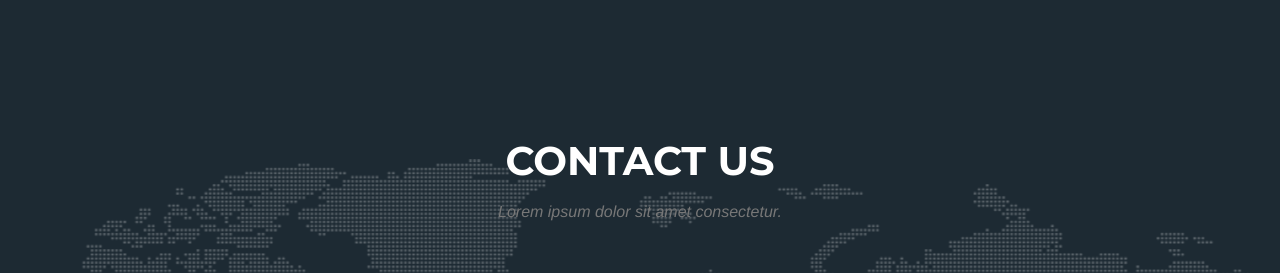
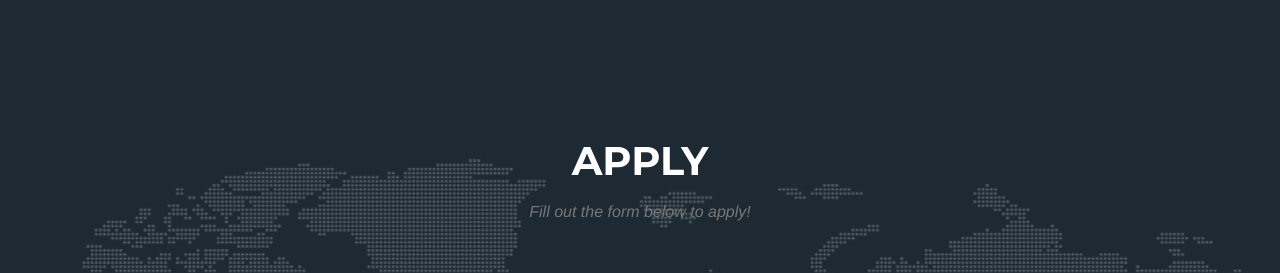
Before and after one commit to FIRSTPenPals/FIRSTPenPals.github.io, a website: page index.html in a window 1280 px wide. Shown: the part 1900-2173 px from the top of the page. Drawn offline with nearby package versions, Linux system fonts and the light colour scheme; a web font is replaced by a local one.

Commit message:
Update index.html

```diff
--- a/index.html
+++ b/index.html
@@ -144,8 +144,8 @@
         <div class="container">
             <div class="row">
                 <div class="col-lg-12 text-center">
-                    <h2 class="section-heading">Contact Us</h2>
-                    <h3 class="section-subheading text-muted">Lorem ipsum dolor sit amet consectetur.</h3>
+                    <h2 class="section-heading">Apply</h2>
+                    <h3 class="section-subheading text-muted">Fill out the form below to apply!</h3>
                 </div>
             </div>
             <div class="row">
@@ -155,70 +155,6 @@
             </div>
         </div>
     </section>
-
-    <!-- Team Section
-    <section id="team" class="bg-light-gray">
-        <div class="container">
-            <div class="row">
-                <div class="col-lg-12 text-center">
-                    <h2 class="section-heading">Our Amazing Team</h2>
-                    <h3 class="section-subheading text-muted">Lorem ipsum dolor sit amet consectetur.</h3>
-                </div>
-            </div>
-            <div class="row">
-                <div class="col-sm-6">
-                    <div class="team-member">
-                        <img src="img/team/1.jpg" class="img-responsive img-circle" alt="">
-                        <h4>Kay Garland</h4>
-                        <p class="text-muted">Lead Designer</p>
-                        <ul class="list-inline social-buttons">
-                            <li><a href="#"><i class="fa fa-twitter"></i></a>
-                            </li>
-                            <li><a href="#"><i class="fa fa-facebook"></i></a>
-                            </li>
-                            <li><a href="#"><i class="fa fa-linkedin"></i></a>
-                            </li>
-                        </ul>
-                    </div>
-                </div>
-                <div class="col-sm-6">
-                    <div class="team-member">
-                        <img src="img/team/2.jpg" class="img-responsive img-circle" alt="">
-                        <h4>Larry Parker</h4>
-                        <p class="text-muted">Lead Marketer</p>
-                        <ul class="list-inline social-buttons">
-                            <li><a href="#"><i class="fa fa-twitter"></i></a>
-                            </li>
-                            <li><a href="#"><i class="fa fa-facebook"></i></a>
-                            </li>
-                            <li><a href="#"><i class="fa fa-linkedin"></i></a>
-                            </li>
-                        </ul>
-                    </div>
-                </div>
-                <!-- <div class="col-sm-4">
-                    <div class="team-member">
-                        <img src="img/team/3.jpg" class="img-responsive img-circle" alt="">
-                        <h4>Diana Pertersen</h4>
-                        <p class="text-muted">Lead Developer</p>
-                        <ul class="list-inline social-buttons">
-                            <li><a href="#"><i class="fa fa-twitter"></i></a>
-                            </li>
-                            <li><a href="#"><i class="fa fa-facebook"></i></a>
-                            </li>
-                            <li><a href="#"><i class="fa fa-linkedin"></i></a>
-                            </li>
-                        </ul>
-                    </div>
-                </div>
-            </div>
-            <div class="row">
-                <div class="col-lg-8 col-lg-offset-2 text-center">
-                    <p class="large text-muted">Lorem ipsum dolor sit amet, consectetur adipisicing elit. Aut eaque, laboriosam veritatis, quos non quis ad perspiciatis, totam corporis ea, alias ut unde.</p>
-                </div>
-            </div>
-        </div>
-    </section>-->
 
     <!-- Clients Aside -->
     <aside class="clients">
```
